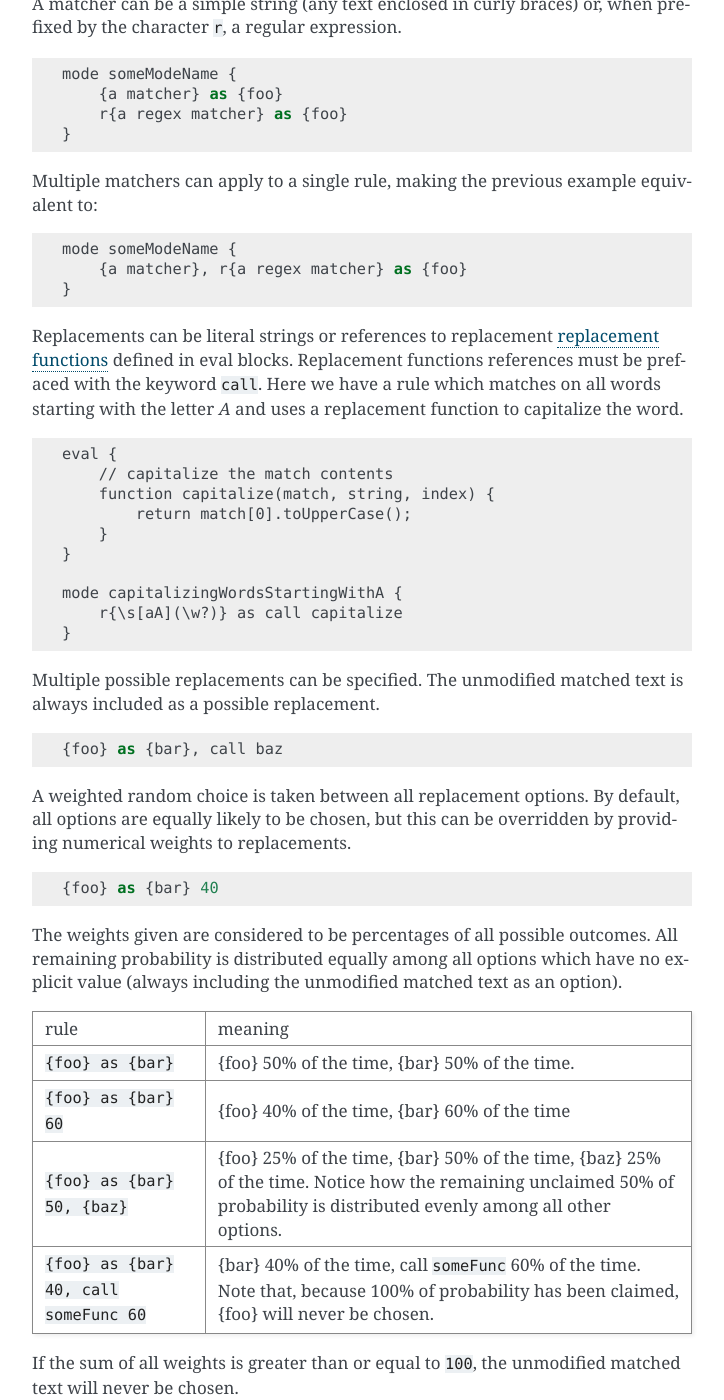
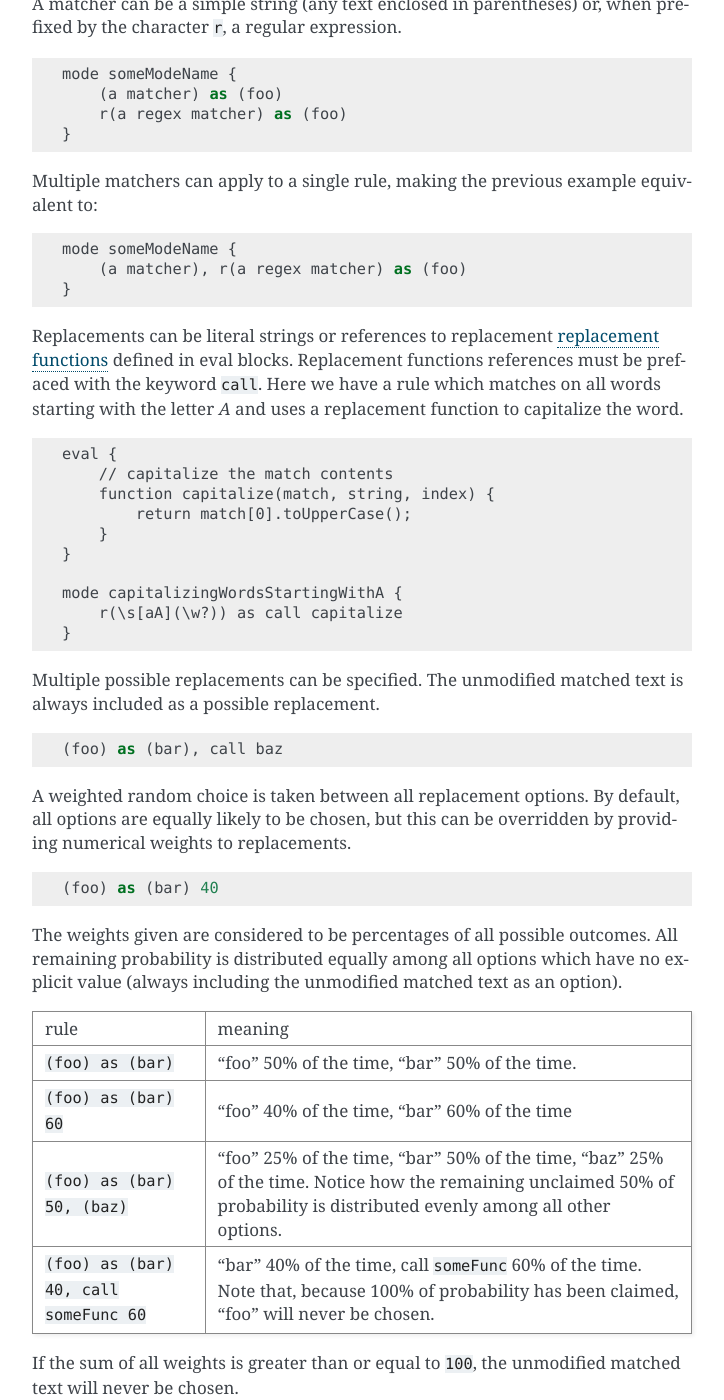
Before and after one commit to ajyoon/bml, a Sphinx documentation site: the page built from doc/source/language/overview.rst, in a window 1280 px wide and 1400 px high, scrolled down 3162 px. Shown: the whole window, without its empty margins (388-1112 px from the left). Built offline with Sphinx 7.4.7, drawn with Linux system fonts in a browser that asks for light colours; comment, search, counter and statistics services are not loaded; some of the changed text lies outside the part shown.

Commit message:
Switch string literal syntax from braces to parens

```diff
--- a/doc/source/language/overview.rst
+++ b/doc/source/language/overview.rst
@@ -46,7 +46,7 @@ a basic example::
   }
 
   mode someMode {
-      {x} as {y}
+      (x) as (y)
   }
 
 .. _eval:
@@ -165,19 +165,19 @@ During rendering, all matchers for the active rule are tested across
 the ``bml`` :ref:`body <the-body>`, and when matches are found they
 are replaced using the replacer defined in the corresponding rule.
 
-A matcher can be a simple string (any text enclosed in curly braces)
+A matcher can be a simple string (any text enclosed in parentheses)
 or, when prefixed by the character ``r``, a regular expression. ::
 
   mode someModeName {
-      {a matcher} as {foo}
-      r{a regex matcher} as {foo}
+      (a matcher) as (foo)
+      r(a regex matcher) as (foo)
   }
 
 Multiple matchers can apply to a single rule, making the previous example
 equivalent to: ::
 
   mode someModeName {
-      {a matcher}, r{a regex matcher} as {foo}
+      (a matcher), r(a regex matcher) as (foo)
   }
 
 Replacements can be literal strings or references to replacement
@@ -194,41 +194,41 @@ uses a replacement function to capitalize the word. ::
   }
 
   mode capitalizingWordsStartingWithA {
-      r{\s[aA](\w?)} as call capitalize
+      r(\s[aA](\w?)) as call capitalize
   }
 
 Multiple possible replacements can be specified. The unmodified matched text is
 always included as a possible replacement. ::
 
-  {foo} as {bar}, call baz
+  (foo) as (bar), call baz
 
 A weighted random choice is taken between all replacement options. By default,
 all options are equally likely to be chosen, but this can be overridden by
 providing numerical weights to replacements. ::
 
-  {foo} as {bar} 40
+  (foo) as (bar) 40
 
 The weights given are considered to be percentages of all possible outcomes. All remaining probability is distributed equally among all options which have no explicit value (always including the unmodified matched text as an option).
 
 +----------------------------------------+-------------------------------------+
 |rule                                    |meaning                              |
 +----------------------------------------+-------------------------------------+
-|``{foo} as {bar}``                      |{foo} 50% of the time, {bar} 50% of  |
+|``(foo) as (bar)``                      |"foo" 50% of the time, "bar" 50% of  |
 |                                        |the time.                            |
 +----------------------------------------+-------------------------------------+
-|``{foo} as {bar} 60``                   |{foo} 40% of the time, {bar} 60% of  |
+|``(foo) as (bar) 60``                   |"foo" 40% of the time, "bar" 60% of  |
 |                                        |the time                             |
 +----------------------------------------+-------------------------------------+
-|``{foo} as {bar} 50, {baz}``            |{foo} 25% of the time, {bar} 50% of  |
-|                                        |the time, {baz} 25% of the time.     |
+|``(foo) as (bar) 50, (baz)``            |"foo" 25% of the time, "bar" 50% of  |
+|                                        |the time, "baz" 25% of the time.     |
 |                                        |Notice how the remaining unclaimed   |
 |                                        |50% of probability is distributed    |
 |                                        |evenly among all other options.      |
 +----------------------------------------+-------------------------------------+
-|``{foo} as {bar} 40, call someFunc 60`` |{bar} 40% of the time, call          |
+|``(foo) as (bar) 40, call someFunc 60`` |"bar" 40% of the time, call          |
 |                                        |``someFunc`` 60% of the time. Note   |
 |                                        |that, because 100% of probability has|
-|                                        |been claimed, {foo} will never be    |
+|                                        |been claimed, "foo" will never be    |
 |                                        |chosen.                              |
 +----------------------------------------+-------------------------------------+
 
@@ -239,8 +239,8 @@ matched text will never be chosen.
 .. note::
 
    If the sum of all weights exceeds 100, the values will be normalized such
-   that their sum is 100. For example, ``{foo} as {bar} 100, {baz} 900`` is
-   equivalent to ``{foo} as {bar} 10, {baz} 90``
+   that their sum is 100. For example, ``(foo) as (bar) 100, (baz) 900`` is
+   equivalent to ``(foo) as (bar) 10, (baz) 90``
 
 .. _the-body:
 
@@ -321,24 +321,24 @@ In effect, this results in a choice tree with the following possible paths:
 * outer with inner 2 with nested 1!
 * outer with inner 2 with nested 2!
 
-As you can imagine, these braces can become messy quickly in nested branches, so it's best practice to incorporate line breaks: ::
+As you can imagine, these can become messy quickly in nested branches, so it's best practice to incorporate line breaks: ::
 
   outer with {
-    {inner 1},
-    {inner 2 with {
-      {nested 1!}, {nested 2!}}}}
+    (inner 1),
+    (inner 2 with {
+      (nested 1!), (nested 2!)})}
 
-But be sure to include those line breaks in the outer braces (relative to whatever depth level) and not in the inner replacement text, since those will be interpreted as part of the replacement text.
+But be sure to include those line breaks in the braces part of the declaration, not the inner text in parentheses, since those will be interpreted as part of the replacement text.
 
 Rules are also evaluated on chosen text, for instance: ::
 
   mode exampleMode {
-    {foo} as {bar} 50, {baz} 25
+    (foo) as (bar) 50, (baz) 25
   }
 
   some outer text with {
-    {inner without magic word},
-    {inner with magic word foo}}
+    (inner without magic word),
+    (inner with magic word foo)}
 
 Which can be rendered as:
 
```
Also changed, not shown: other parts of doc/source/language/overview.rst (+2 -2 lines), CHANGELOG.md (+7 -7 lines), 7 other files.
